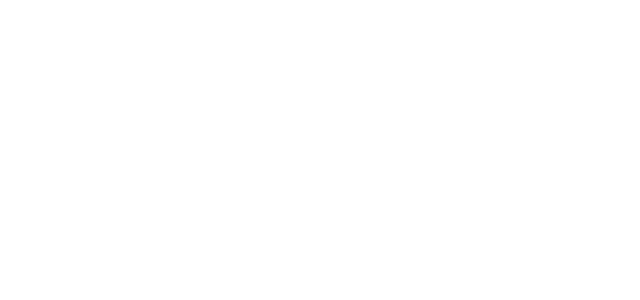
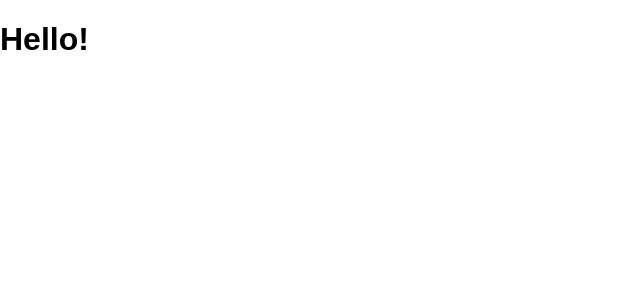
Before and after one commit to shukonin/React_Mockups, a React (Create React App) app: page /React_Mockups/singlepage in a window 1280 px wide. Shown: the top 300 px of the page, without its empty margins (0-640 px from the left). Built offline with nearby package versions, Linux system fonts and the light colour scheme.

Commit message:
Add/ Single Page Mockup basic structure

```diff
--- a/src/App.jsx
+++ b/src/App.jsx
@@ -1,8 +1,9 @@
-import React from "react";
-import { BrowserRouter, Switch, Route } from "react-router-dom";
-import { Dashboard } from "./Dashboard/Dashboard";
-import { Home } from "./Home";
-import { Signup1 } from "./Signup_1/Signup1";
+import React from 'react';
+import { BrowserRouter, Switch, Route } from 'react-router-dom';
+import { Dashboard } from './Dashboard/Dashboard';
+import { Home } from './Home';
+import { Signup1 } from './Signup_1/Signup1';
+import { SinglePage } from './Single_Page/SinglePage';
 
 function App() {
   return (
@@ -11,6 +12,7 @@
         <Route exact path="/React_Mockups/" component={Home} />
         <Route exact path="/React_Mockups/signup1" component={Signup1} />
         <Route exact path="/React_Mockups/dashboard" component={Dashboard} />
+        <Route exact path="/React_Mockups/singlepage" component={SinglePage} />
       </Switch>
     </BrowserRouter>
   );
--- a/src/Home.jsx
+++ b/src/Home.jsx
@@ -1,5 +1,5 @@
-import React from "react";
-import { Link } from "react-router-dom";
+import React from 'react';
+import { Link } from 'react-router-dom';
 
 const Home = () => {
   return (
@@ -12,6 +12,9 @@
         <li>
           <Link to="/React_Mockups/dashboard">Dashboard</Link>
         </li>
+        <li>
+          <Link to="/React_Mockups/SinglePage">Single Page</Link>
+        </li>
       </ul>
     </>
   );
--- /dev/null
+++ b/src/Single_Page/SinglePage.jsx
@@ -0,0 +1,7 @@
+import React from 'react';
+
+const SinglePage = () => {
+  return <h1>Hello!</h1>;
+};
+
+export { SinglePage };
```
Also changed, not shown: 1 other file (tests, documents, lock files or other folders).
